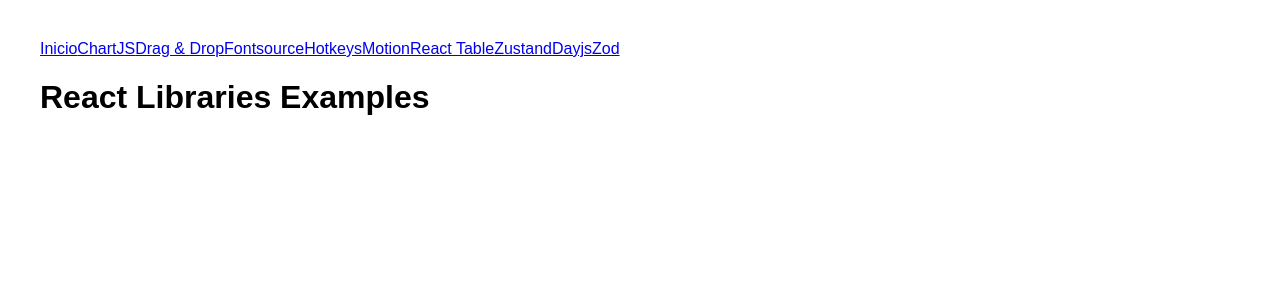
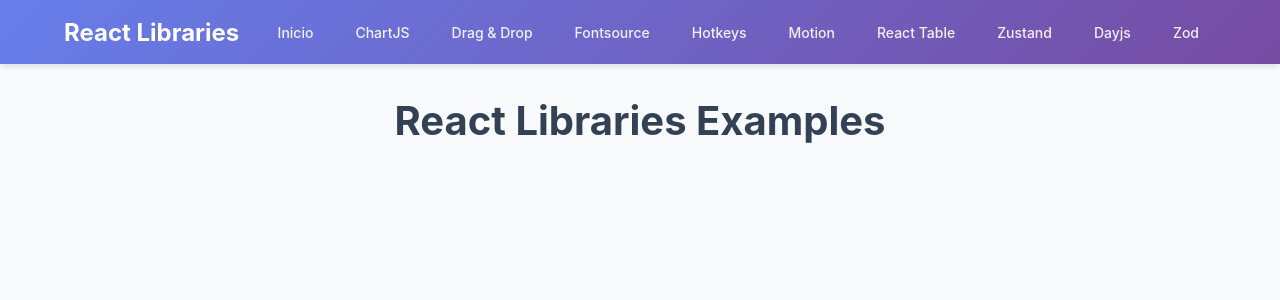
Before and after one commit to ecasanova/libraries, a React (Vite) app: page / in a window 1280 px wide. Shown: the top 300 px of the page. Built offline with nearby package versions, Linux system fonts and the light colour scheme.

Commit message:
refactor: enhance header and navbar layout for improved navigation experience

```diff
--- a/src/App.tsx
+++ b/src/App.tsx
@@ -40,17 +40,28 @@
 
   return (
     <>
-      <header>
-        <nav>
-          <a href="#">Inicio</a>
-          {examples.map((e) => (
-            <a key={e.slug} href={`#${e.slug}`}>
-              {e.label}
+      <header className="header">
+        <nav className="navbar">
+          <div className="nav-container">
+            <a href="#" className="nav-brand">
+              React Libraries
             </a>
-          ))}
+            <div className="nav-links">
+              <a href="#" className="nav-link">
+                Inicio
+              </a>
+              {examples.map((e) => (
+                <a key={e.slug} href={`#${e.slug}`} className="nav-link">
+                  {e.label}
+                </a>
+              ))}
+            </div>
+          </div>
         </nav>
       </header>
-      <main>{current ? current.element : <h1>React Libraries Examples</h1>}</main>
+      <main className="main-content">
+        {current ? current.element : <h1>React Libraries Examples</h1>}
+      </main>
     </>
   );
 }
--- a/src/index.css
+++ b/src/index.css
@@ -1,4 +1,130 @@
+* {
+  margin: 0;
+  padding: 0;
+  box-sizing: border-box;
+}
+
+body {
+  font-family: -apple-system, BlinkMacSystemFont, 'Segoe UI', 'Roboto', 'Oxygen',
+    'Ubuntu', 'Cantarell', 'Fira Sans', 'Droid Sans', 'Helvetica Neue',
+    sans-serif;
+  -webkit-font-smoothing: antialiased;
+  -moz-osx-font-smoothing: grayscale;
+  background-color: #f8fafc;
+  color: #1e293b;
+}
+
 #root {
-  font-family: sans-serif;
+  min-height: 100vh;
+  display: flex;
+  flex-direction: column;
+}
+
+/* Header y Navbar */
+.header {
+  background: linear-gradient(135deg, #667eea 0%, #764ba2 100%);
+  box-shadow: 0 4px 6px -1px rgba(0, 0, 0, 0.1);
+  position: sticky;
+  top: 0;
+  z-index: 100;
+}
+
+.navbar {
+  width: 100%;
+}
+
+.nav-container {
+  max-width: 1200px;
+  margin: 0 auto;
+  padding: 0 1.5rem;
+  display: flex;
+  justify-content: space-between;
+  align-items: center;
+  height: 64px;
+}
+
+.nav-brand {
+  font-size: 1.5rem;
+  font-weight: 700;
+  color: white;
+  text-decoration: none;
+  transition: opacity 0.2s ease;
+}
+
+.nav-brand:hover {
+  opacity: 0.8;
+}
+
+.nav-links {
+  display: flex;
+  gap: 0.5rem;
+  align-items: center;
+  flex-wrap: wrap;
+}
+
+.nav-link {
+  color: rgba(255, 255, 255, 0.9);
+  text-decoration: none;
+  padding: 0.5rem 1rem;
+  border-radius: 0.5rem;
+  font-weight: 500;
+  font-size: 0.875rem;
+  transition: all 0.2s ease;
+  border: 1px solid transparent;
+}
+
+.nav-link:hover {
+  background-color: rgba(255, 255, 255, 0.1);
+  color: white;
+  border-color: rgba(255, 255, 255, 0.2);
+  transform: translateY(-1px);
+}
+
+.nav-link:active {
+  transform: translateY(0);
+}
+
+/* Main content */
+.main-content {
+  flex: 1;
   padding: 2rem;
+  max-width: 1200px;
+  margin: 0 auto;
+  width: 100%;
 }
+
+.main-content h1 {
+  text-align: center;
+  color: #334155;
+  font-size: 2.5rem;
+  font-weight: 700;
+  margin-bottom: 1rem;
+}
+
+/* Responsive Design */
+@media (max-width: 768px) {
+  .nav-container {
+    flex-direction: column;
+    height: auto;
+    padding: 1rem 1.5rem;
+    gap: 1rem;
+  }
+
+  .nav-links {
+    justify-content: center;
+    width: 100%;
+  }
+
+  .nav-link {
+    font-size: 0.8rem;
+    padding: 0.4rem 0.8rem;
+  }
+
+  .main-content {
+    padding: 1rem;
+  }
+
+  .main-content h1 {
+    font-size: 2rem;
+  }
+}
```
